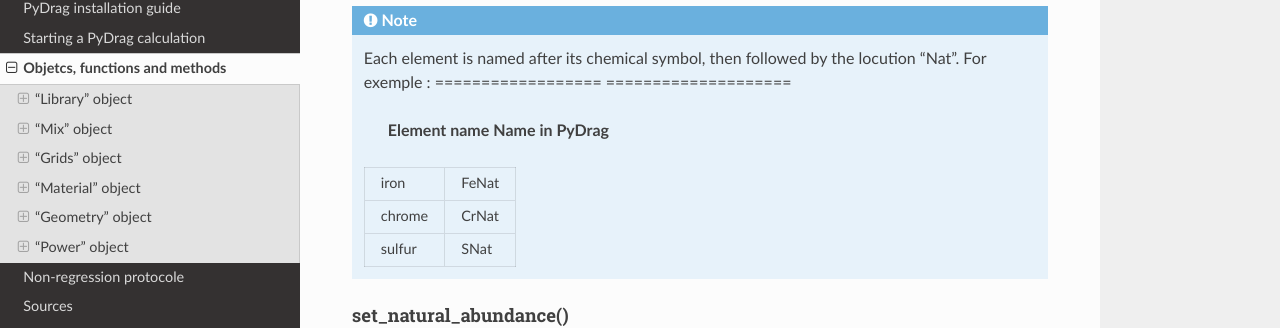
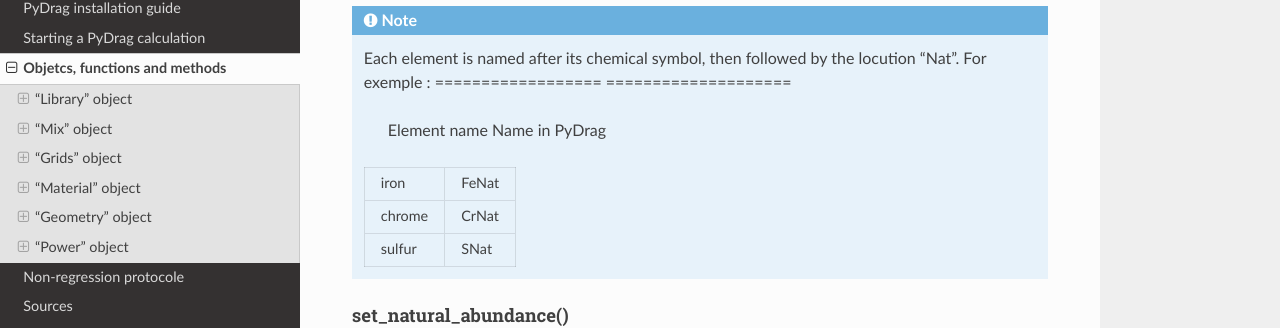
Before and after one commit to Ben105m/rtd-tutorial, a Sphinx documentation site: the page built from docs/source/functions.rst, in a window 1280 px wide and 900 px high, scrolled down 1097 px. Shown: the part 137-465 px from the top of the window. Built offline with Sphinx 7.4.7 and the Read the Docs theme 2.0.0, drawn with Linux system fonts in a browser that asks for light colours.

```diff
--- a/docs/source/functions.rst
+++ b/docs/source/functions.rst
@@ -56,7 +56,7 @@ Set a pre-defined list of natural elements compositions.
 	Each element is named after its chemical symbol, then followed by the locution "Nat".
 	For exemple :
 	==================  ====================
-	 **Element name**    **Name in PyDrag**
+	 Element name        Name in PyDrag
 	==================  ====================
 	  iron               FeNat
 	  chrome             CrNat
```
